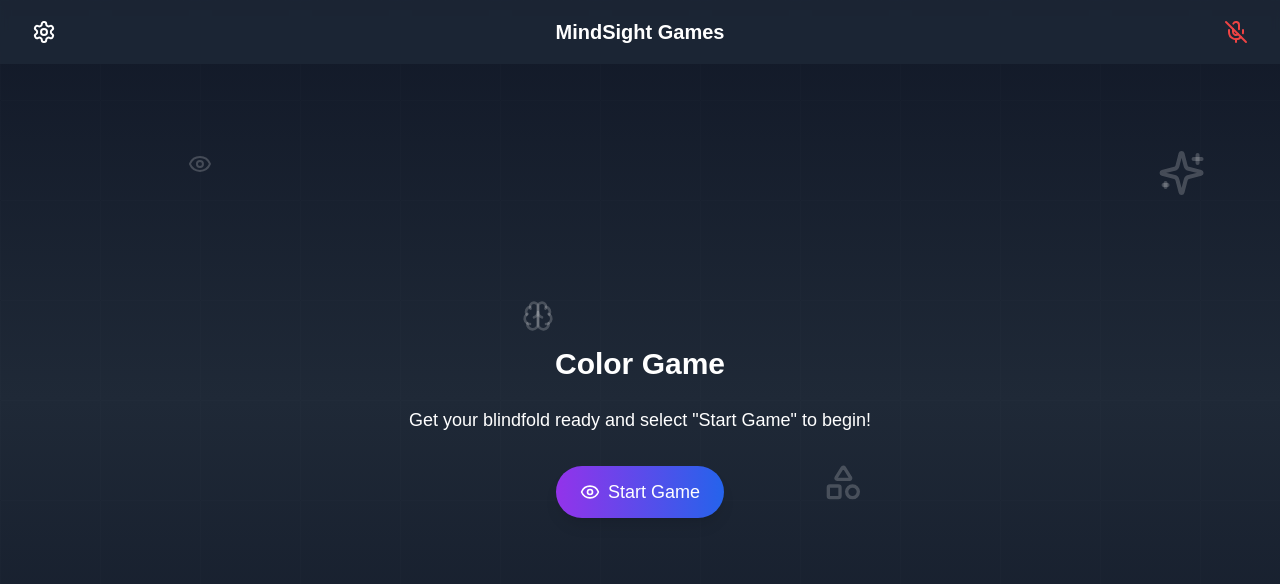
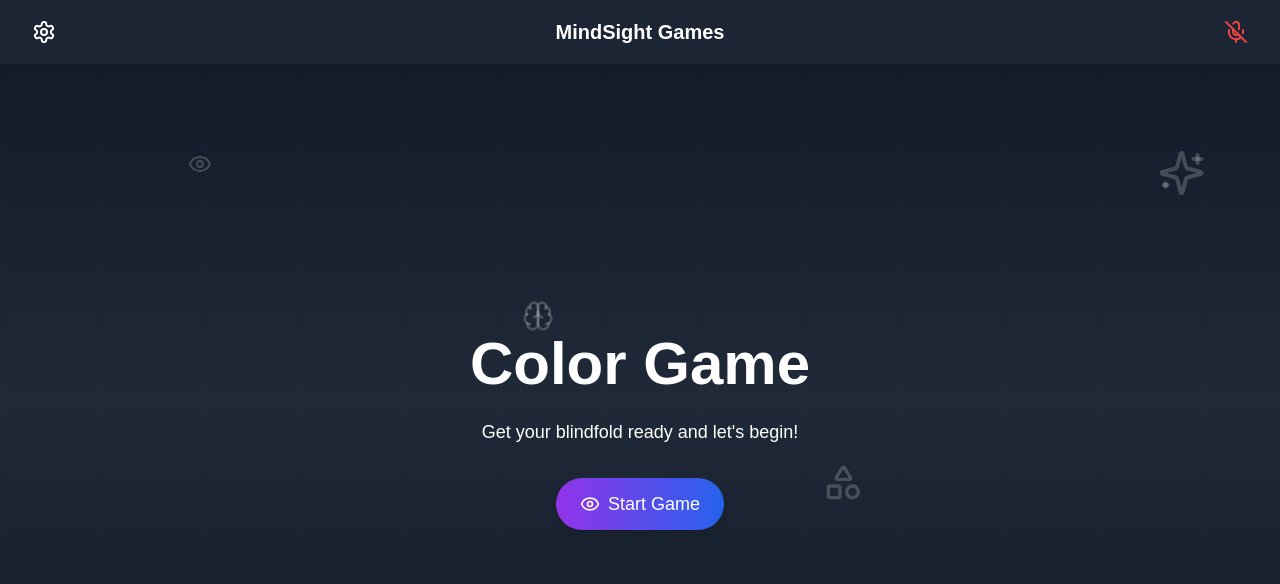
Before and after one commit to yummywakame/remote-viewing-games-v2, a Next.js app: page /color-game in a window 1280 px wide. Shown: the top 584 px of the page. Built offline with nearby package versions, Linux system fonts and the light colour scheme; a web font is replaced by a local one.

Commit message:
last tweaks before refactor

```diff
--- a/src/app/components/ColorGame.js
+++ b/src/app/components/ColorGame.js
@@ -464,7 +464,7 @@ export default function ColorGame({ onGameStateChange = () => {} }) {
                 transition={{ duration: 0.5 }}
               >
 <motion.h2
-                  className="game-title text-white text-3xl font-bold mb-6"
+  className="game-title text-white text-5xl md:text-6xl font-bold mb-6"
   initial={{ y: -20 }}
   animate={{ y: 0 }}
   transition={{ delay: 0.2, type: "spring", stiffness: 120 }}
@@ -477,7 +477,7 @@ export default function ColorGame({ onGameStateChange = () => {} }) {
                   animate={{ y: 0 }}
                   transition={{ delay: 0.4, type: "spring", stiffness: 120 }}
                 >
-                  Get your blindfold ready and select "Start Game" to begin!
+                  Get your blindfold ready and let's begin!
                 </motion.p>
                 <motion.button
                   onClick={startGame}
```
Lines whose indentation alone changed are shown as unchanged.
